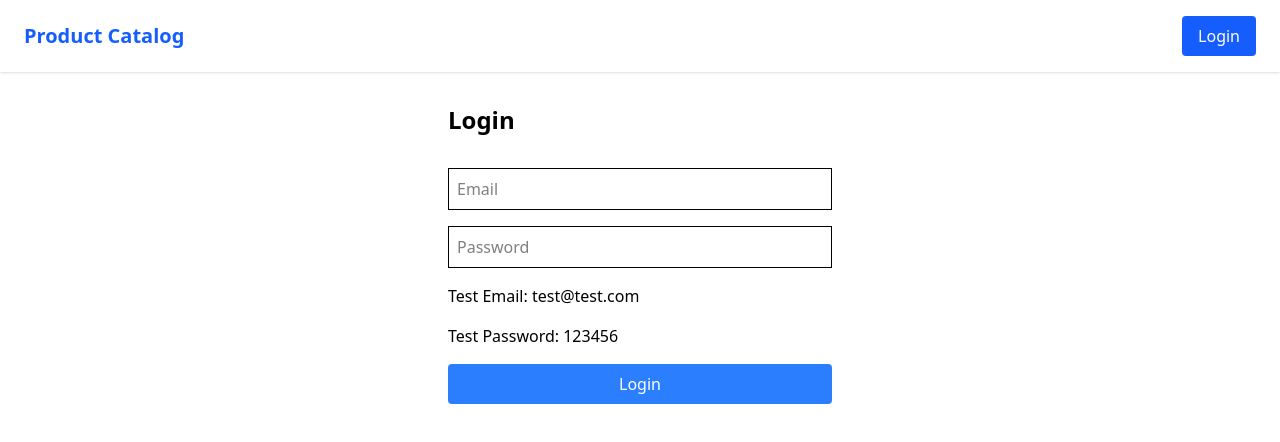
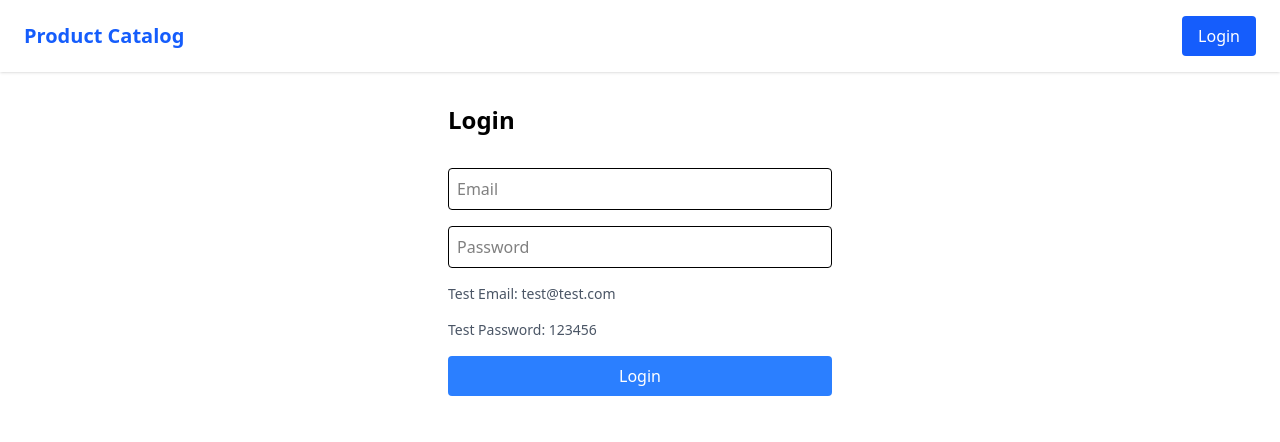
Before and after one commit to ruhulamin77/product-catalog, a Next.js app: page /login in a window 1280 px wide. Shown: the top 442 px of the page. Built offline with nearby package versions, Linux system fonts and the light colour scheme; no server answers.

Commit message:
fix build error

```diff
--- a/app/login/page.jsx
+++ b/app/login/page.jsx
@@ -1,9 +1,9 @@
 'use client';
-import { useState } from 'react';
+import { useState, Suspense } from 'react';
 import { useRouter, useSearchParams } from 'next/navigation';
 import { useAuthStore } from '@/store/authStore';
 
-export default function LoginPage() {
+function LoginForm() {
   const [email, setEmail] = useState('');
   const [password, setPassword] = useState('');
   const router = useRouter();
@@ -31,25 +31,33 @@ export default function LoginPage() {
       <input
         type="email"
         placeholder="Email"
-        className="border p-2"
+        className="border p-2 rounded"
         value={email}
         onChange={(e) => setEmail(e.target.value)}
       />
       <input
         type="password"
         placeholder="Password"
-        className="border p-2"
+        className="border p-2 rounded"
         value={password}
         onChange={(e) => setPassword(e.target.value)}
       />
-      <p className="p-0">Test Email: test@test.com</p>
-      <p className="p-0">Test Password: 123456</p>
+      <p className="text-sm text-gray-600">Test Email: test@test.com</p>
+      <p className="text-sm text-gray-600">Test Password: 123456</p>
       <button
         onClick={handleLogin}
-        className="bg-blue-500 text-white p-2 rounded"
+        className="bg-blue-500 hover:bg-blue-600 text-white p-2 rounded transition-colors"
       >
         Login
       </button>
     </div>
   );
 }
+
+export default function LoginPage() {
+  return (
+    <Suspense fallback={<div>Loading...</div>}>
+      <LoginForm />
+    </Suspense>
+  );
+}
```
